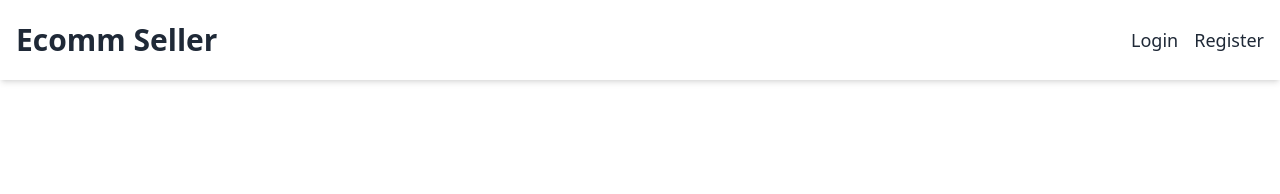
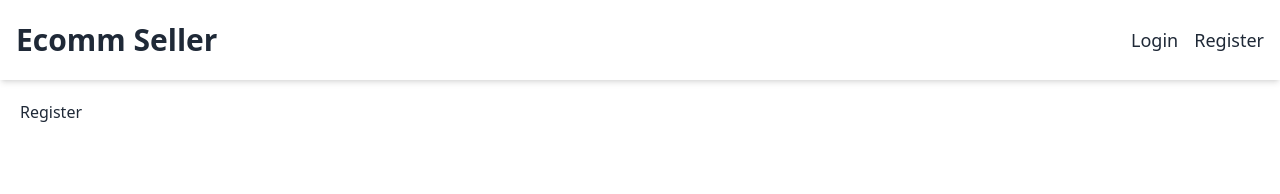
Before and after one commit to akabhi5/ecomm-seller, a React (Vite) app: page /register in a window 1280 px wide. Shown: the top 194 px of the page. Built offline with nearby package versions, Linux system fonts and the light colour scheme.

Commit message:
added react router dom

```diff
--- a/package.json
+++ b/package.json
@@ -11,7 +11,8 @@
   },
   "dependencies": {
     "react": "^18.2.0",
-    "react-dom": "^18.2.0"
+    "react-dom": "^18.2.0",
+    "react-router-dom": "^6.21.1"
   },
   "devDependencies": {
     "@types/react": "^18.2.43",
--- a/src/App.tsx
+++ b/src/App.tsx
@@ -1,9 +1,23 @@
-import NavBar from "./components/NavBar/NavBar";
+import { BrowserRouter, Routes, Route } from "react-router-dom";
+import Layout from "./components/Layout/Layout";
+import Home from "./page/Home/Home";
+import NoPage from "./page/NoPage/NoPage";
+import Login from "./page/Login/Login";
+import Register from "./page/Register/Register";
 
 function App() {
   return (
     <div>
-      <NavBar />
+      <BrowserRouter>
+        <Routes>
+          <Route path="/" element={<Layout />}>
+            <Route index element={<Home />} />
+            <Route path="login" element={<Login />} />
+            <Route path="register" element={<Register />} />
+            <Route path="*" element={<NoPage />} />
+          </Route>
+        </Routes>
+      </BrowserRouter>
     </div>
   );
 }
--- /dev/null
+++ b/src/components/Layout/Layout.tsx
@@ -0,0 +1,15 @@
+import { Outlet } from "react-router-dom";
+import NavBar from "../NavBar/NavBar";
+
+const Layout = () => {
+  return (
+    <>
+      <NavBar />
+      <main className="p-5">
+        <Outlet />
+      </main>
+    </>
+  );
+};
+
+export default Layout;
--- a/src/components/NavBar/NavBar.tsx
+++ b/src/components/NavBar/NavBar.tsx
@@ -1,10 +1,12 @@
+import { Link } from "react-router-dom";
+
 const NavBar = () => {
   return (
     <nav className="flex justify-between items-center h-20 shadow-md p-4">
       <div className="text-3xl font-bold">Ecomm Seller</div>
       <div className="flex space-x-4 text-lg">
-        <div>Login</div>
-        <div>Register</div>
+        <Link to="/login">Login</Link>
+        <Link to="/register">Register</Link>
       </div>
     </nav>
   );
--- /dev/null
+++ b/src/page/Home/Home.tsx
@@ -0,0 +1,5 @@
+const Home = () => {
+  return <div>Home</div>;
+};
+
+export default Home;
--- /dev/null
+++ b/src/page/Login/Login.tsx
@@ -0,0 +1,5 @@
+const Login = () => {
+  return <div>Login</div>;
+};
+
+export default Login;
--- /dev/null
+++ b/src/page/NoPage/NoPage.tsx
@@ -0,0 +1,7 @@
+import React from "react";
+
+const NoPage = () => {
+  return <div>NoPage</div>;
+};
+
+export default NoPage;
--- /dev/null
+++ b/src/page/Register/Register.tsx
@@ -0,0 +1,5 @@
+const Register = () => {
+  return <div>Register</div>;
+};
+
+export default Register;
```
Also changed, not shown: 1 other file (tests, documents, lock files or other folders).
